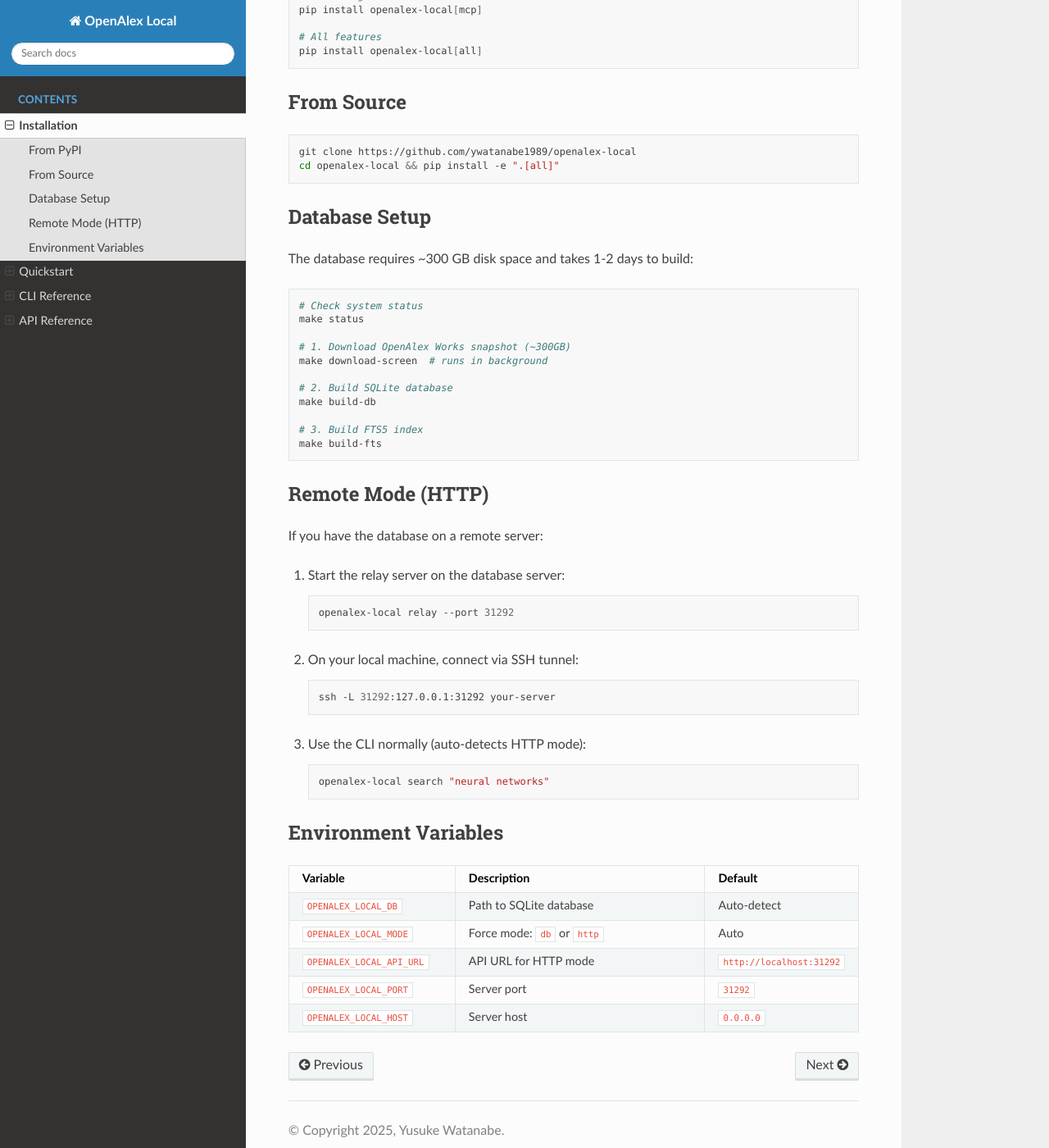
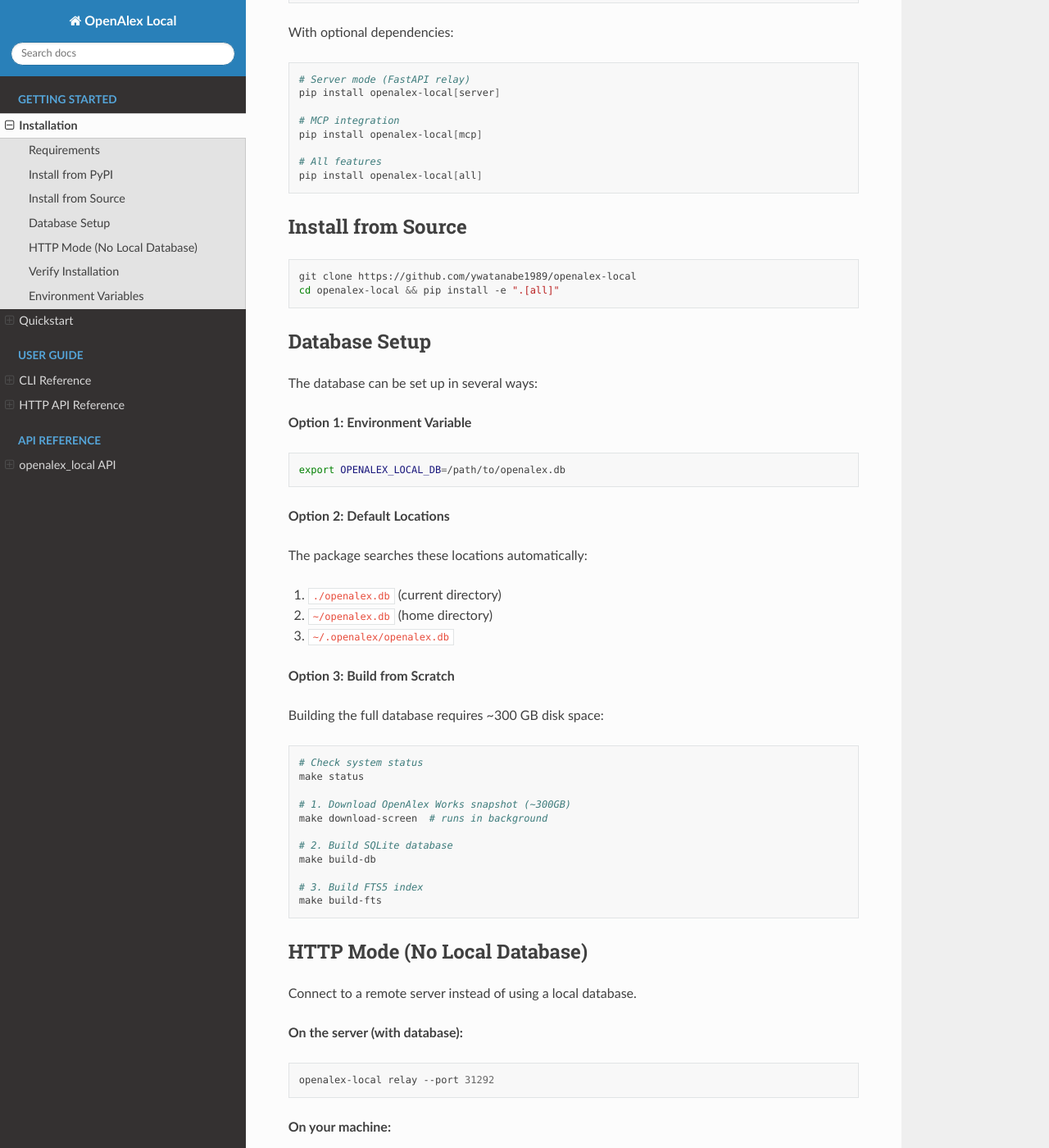
Before and after one commit to ywatanabe1989/openalex-local, a Sphinx documentation site: the page built from docs/sphinx/installation.rst, in a window 1280 px wide and 1400 px high, scrolled down 407 px. Shown: the whole window at 82% size. Built offline with Sphinx 7.4.7 and the Read the Docs theme 3.1.0, drawn with Linux system fonts in a browser that asks for light colours; some of the changed text lies outside the part shown.

Commit message:
docs: improve structure and add HTTP API reference
- Remove emojis for professional tone
- Add HTTP API Reference page
- Reorganize toctree to match crossref-local structure
- Rename api/modules.rst to api/openalex_local.rst
- Update installation with Requirements and Verify sections

Co-Authored-By: Claude Opus 4.5 <noreply@anthropic.com>

```diff
--- a/docs/sphinx/installation.rst
+++ b/docs/sphinx/installation.rst
@@ -1,8 +1,15 @@
 Installation
 ============
 
-From PyPI
----------
+Requirements
+------------
+
+- Python 3.10+
+- SQLite with FTS5 support (included in most Python installations)
+- ~300 GB disk space for full database
+
+Install from PyPI
+-----------------
 
 .. code-block:: bash
 
@@ -21,8 +28,8 @@ With optional dependencies:
    # All features
    pip install openalex-local[all]
 
-From Source
------------
+Install from Source
+-------------------
 
 .. code-block:: bash
 
@@ -32,7 +39,25 @@ From Source
 Database Setup
 --------------
 
-The database requires ~300 GB disk space and takes 1-2 days to build:
+The database can be set up in several ways:
+
+**Option 1: Environment Variable**
+
+.. code-block:: bash
+
+   export OPENALEX_LOCAL_DB=/path/to/openalex.db
+
+**Option 2: Default Locations**
+
+The package searches these locations automatically:
+
+1. ``./openalex.db`` (current directory)
+2. ``~/openalex.db`` (home directory)
+3. ``~/.openalex/openalex.db``
+
+**Option 3: Build from Scratch**
+
+Building the full database requires ~300 GB disk space:
 
 .. code-block:: bash
 
@@ -48,28 +73,40 @@ The database requires ~300 GB disk space and takes 1-2 days to build:
    # 3. Build FTS5 index
    make build-fts
 
-Remote Mode (HTTP)
-------------------
+HTTP Mode (No Local Database)
+-----------------------------
 
-If you have the database on a remote server:
+Connect to a remote server instead of using a local database.
 
-1. Start the relay server on the database server:
+**On the server (with database):**
 
-   .. code-block:: bash
+.. code-block:: bash
 
-      openalex-local relay --port 31292
+   openalex-local relay --port 31292
 
-2. On your local machine, connect via SSH tunnel:
+**On your machine:**
 
-   .. code-block:: bash
+.. code-block:: bash
 
-      ssh -L 31292:127.0.0.1:31292 your-server
+   # Option 1: SSH tunnel
+   ssh -L 31292:127.0.0.1:31292 your-server
 
-3. Use the CLI normally (auto-detects HTTP mode):
+   # Option 2: Set environment variable
+   export OPENALEX_LOCAL_API_URL=http://server-ip:31292
+   export OPENALEX_LOCAL_MODE=http
 
-   .. code-block:: bash
+The CLI and Python API work identically in both modes.
 
-      openalex-local search "neural networks"
+Verify Installation
+-------------------
+
+.. code-block:: bash
+
+   # Check version
+   openalex-local --version
+
+   # Check status and configuration
+   openalex-local status
 
 Environment Variables
 ---------------------
```
Also changed, not shown: docs/sphinx/api/modules.rst (deleted, +0 -34 lines), docs/sphinx/api/openalex_local.rst (added, +75 -0 lines), docs/sphinx/http_api.rst (added, +206 -0 lines), docs/sphinx/index.rst (+18 -7 lines).
